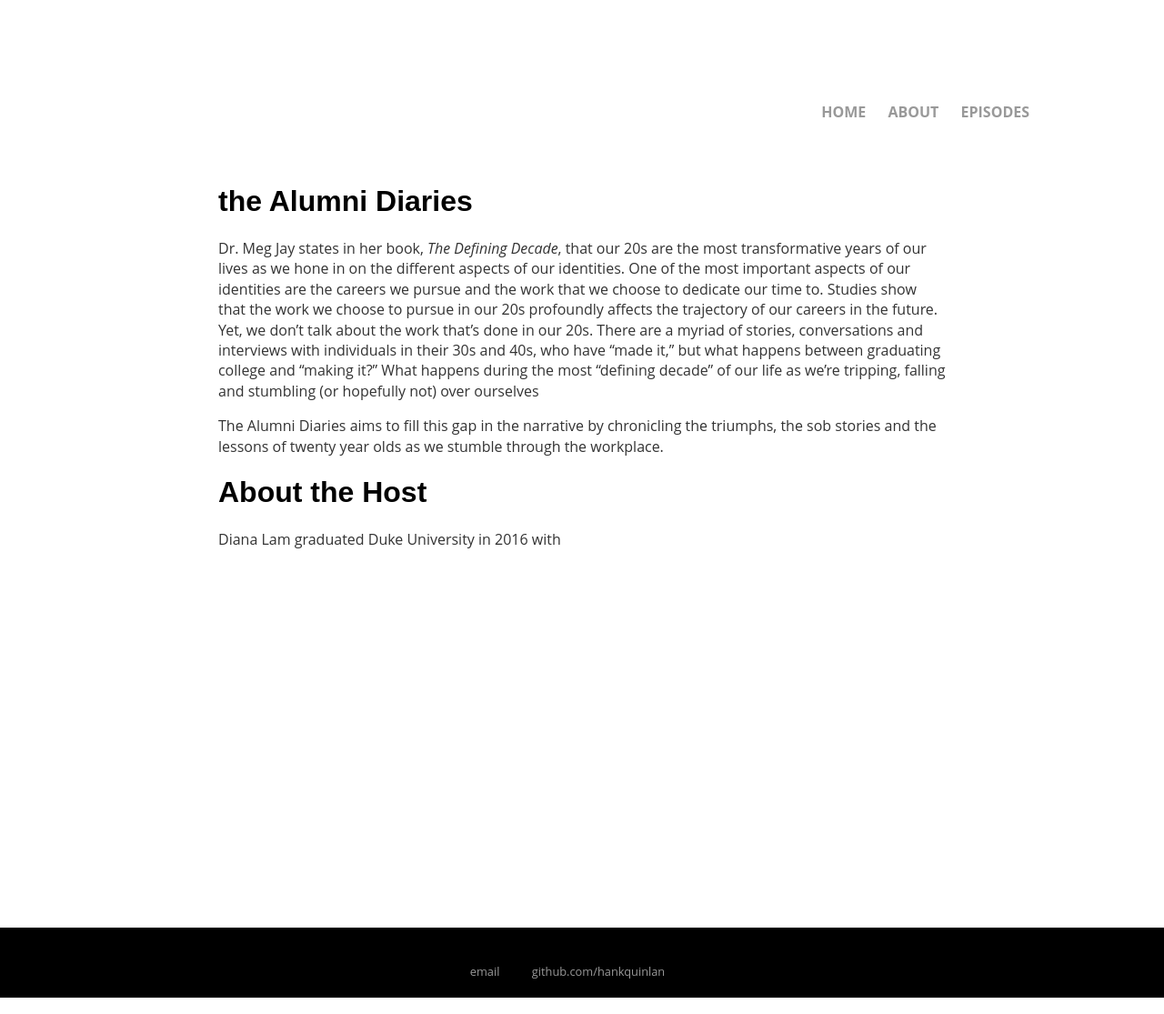
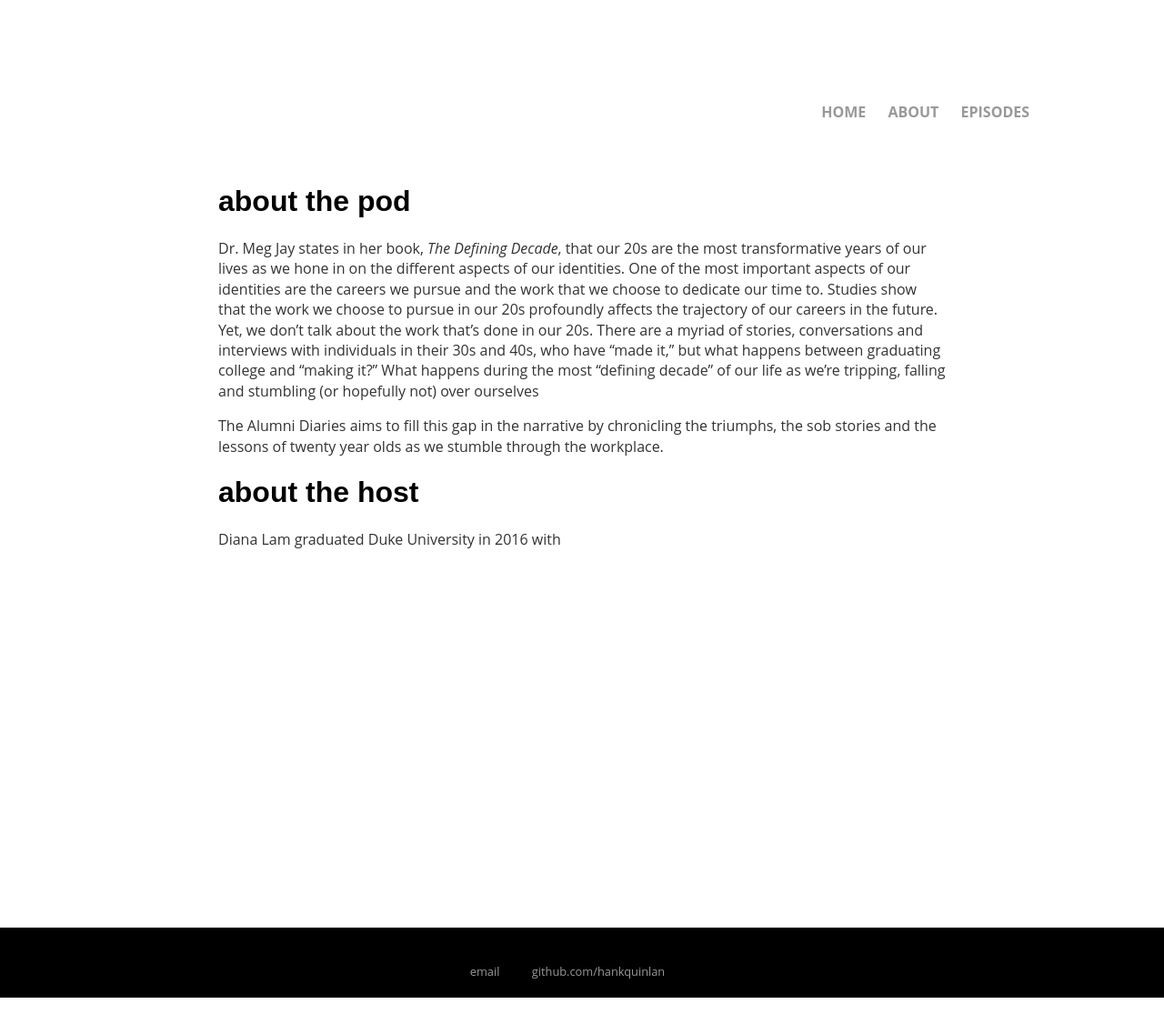
Before and after one commit to dlam58/theAlumniDiaries, a Jekyll site: the page built from about.html, in a window 1280 px wide. Shown: the whole page at 91% size. Built offline with Jekyll 4.4.1, drawn with Linux system fonts in a browser that asks for light colours.

Commit message:
lowercase titles

```diff
--- a/about.html
+++ b/about.html
@@ -3,11 +3,11 @@ layout: default
 title: About
 ---
 <div class="about">
-	<h1>the Alumni Diaries</h1>
+	<h1>about the pod</h1>
 		<p>Dr. Meg Jay states in her book, <i>The Defining Decade</i>, that our 20s are the most transformative years of our lives as we hone in on the different aspects of our identities. One of the most important aspects of our identities are the careers we pursue and the work that we choose to dedicate our time to. Studies show that the work we choose to pursue in our 20s profoundly affects the trajectory of our careers in the future. Yet, we don’t talk about the work that’s done in our 20s. There are a myriad of stories, conversations and interviews with individuals in their 30s and 40s, who have “made it,” but what happens between graduating college and “making it?” What happens during the most “defining decade” of our life as we’re tripping, falling and stumbling (or hopefully not) over ourselves </p>
 
 		<p>The Alumni Diaries aims to fill this gap in the narrative by chronicling the triumphs, the sob stories and the lessons of twenty year olds as we stumble through the workplace.</p>
-	<h1> About the Host </h1>
+	<h1> about the host </h1>
 		<p> Diana Lam graduated Duke University in 2016 with
 
 
--- a/episodes.html
+++ b/episodes.html
@@ -4,7 +4,7 @@ title: Episodes
 ---
 <div class="episodes">
 
-	<h1><center>Latest Episodes</center></h1>
+	<h1><center>latest episodes</center></h1>
 	<hr>
 	<div class="episode list">
 		<h2>Preview</h2>
```
